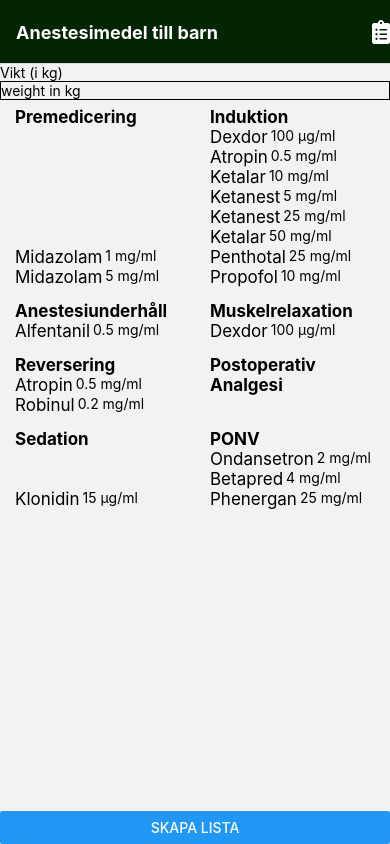
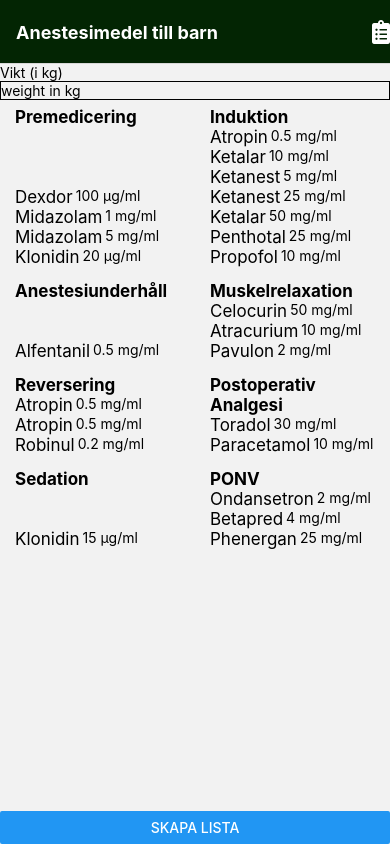
Before and after one commit to lelkespeter/medicine, a React Native app in the folder anesthesia-drugs/: screen / in a window 390 px wide. Built offline with nearby package versions, Linux system fonts and the light colour scheme.

Commit message:
drugs updaated

```diff
--- a/anesthesia-drugs/App.js
+++ b/anesthesia-drugs/App.js
@@ -7,7 +7,7 @@
 import ListScreen from "./screens/ListScreen";
 import {FontAwesome5} from "@expo/vector-icons";
 import {GlobalStyles} from "./constants/appColors";
-import WeightContextProvider from "./screens/context/weight-context";
+import WeightContextProvider from "./context/weight-context";
 
 const Stack = createNativeStackNavigator();
 
--- a/anesthesia-drugs/components/input/WeightInput.js
+++ b/anesthesia-drugs/components/input/WeightInput.js
@@ -1,6 +1,6 @@
 import {StyleSheet, Text, TextInput, View} from "react-native";
 import React, {useContext} from "react";
-import {WeightContext} from "../../screens/context/weight-context";
+import {WeightContext} from "../../context/weight-context";
 
 const WeightInput = () => {
   const {weight, weightInputHandler} = useContext(WeightContext);
--- a/anesthesia-drugs/components/output/SelectedDrugsList.js
+++ b/anesthesia-drugs/components/output/SelectedDrugsList.js
@@ -1,7 +1,7 @@
 import {StyleSheet, Text, View} from "react-native";
 import React, {useContext} from "react";
 
-import {WeightContext} from "../../screens/context/weight-context";
+import {WeightContext} from "../../context/weight-context";
 
 const SelectedDrugsList = ({item}) => {
   const {weight} = useContext(WeightContext);
--- a/anesthesia-drugs/constants/mediciner.js
+++ b/anesthesia-drugs/constants/mediciner.js
@@ -1,162 +1,189 @@
+import {nanoid} from "nanoid";
+
 export const DRUGS = [
   {
-    drugId: new Date().getTime(),
+    drugId: nanoid(),
     catId: ["c7"],
     drugName: "Klonidin",
     styrka: "15 µg/ml",
     recept: "1 ml catapressan 150 µg/ml + 9 ml NaCl",
-    dosimG: "",
     dosIµG: 1,
     obs: "barn > 1 år",
   },
   {
-    drugId: new Date().getTime(),
+    drugId: nanoid(),
     catId: ["c8"],
     drugName: "Ondansetron",
     styrka: "2 mg/ml",
-    recept: "",
-    dosimG: 0.1,
-    dosIµG: "",
+    dosiMg: 0.1,
     obs: "maximalt 2 ml",
   },
   {
-    drugId: new Date().getTime(),
+    drugId: nanoid(),
     catId: ["c8"],
     drugName: "Betapred",
     styrka: "4 mg/ml",
-    dosimG: 0.2,
-    dosIµG: "",
+    dosiMg: 0.2,
     obs: "maximalt 1 ml",
   },
   {
-    drugId: new Date().getTime(),
+    drugId: nanoid(),
     catId: ["c8"],
     drugName: "Phenergan",
     styrka: "25 mg/ml",
-    dosimG: 0.5,
-    dosIµG: "",
+    dosiMg: 0.5,
     obs: "maximalt 0,5 ml",
   },
   {
-    drugId: new Date().getTime(),
-    catId: ["c2", "c4"],
+    drugId: nanoid(),
+    catId: ["c1"],
     drugName: "Dexdor",
     styrka: "100 µg/ml",
     dosIµG: 1,
     dosIµG_2: 2,
-    obs: "Nasalt",
+    obs: "Nasalt. Späds inte! Anslag efter caa 20 min",
   },
   {
-    drugId: new Date().getTime(),
+    drugId: nanoid(),
     catId: ["c2", "c5"],
     drugName: "Atropin",
     styrka: "0.5 mg/ml",
     dosIµG: 10,
     obs: "maximalt 1 ml",
   },
+  {
+    drugId: nanoid(),
+    catId: ["c5"],
+    drugName: "Atropin",
+    styrka: "0.5 mg/ml",
+    dosIµG: 20,
+    obs: "Reversering",
+  },
 
   {
-    drugId: new Date().getTime(),
+    drugId: nanoid(),
     catId: ["c1"],
     drugName: "Midazolam",
     styrka: "1 mg/ml",
-    recept: "",
-    dosimG: 0.1,
-    dosIµG: "",
-    obs: " ",
+    dosiMg: 0.1,
   },
   {
-    drugId: new Date().getTime(),
+    drugId: nanoid(),
     catId: ["c1"],
     drugName: "Midazolam",
     styrka: "5 mg/ml",
-    recept: "",
-    dosimG: 0.1,
-    dosIµG: "",
-    obs: " ",
+    dosiMg: 0.1,
   },
   {
-    drugId: new Date().getTime(),
+    drugId: nanoid(),
     catId: ["c5"],
     drugName: "Robinul",
     styrka: "0.2 mg/ml",
-    recept: "",
-    dosimG: "",
     dosIµG: 10,
-    obs: " ",
   },
   {
-    drugId: new Date().getTime(),
+    drugId: nanoid(),
     catId: ["c2"],
     drugName: "Ketalar",
     styrka: "10 mg/ml",
-    recept: "",
-    dosimG: 2,
-    dosIµG: "",
-    obs: " ",
+    dosiMg: 2,
   },
   {
-    drugId: new Date().getTime(),
+    drugId: nanoid(),
     catId: ["c2"],
     drugName: "Ketanest",
     styrka: "5 mg/ml",
-    recept: "",
-    dosimG: 0.5,
-    dosimG_2: 1,
-    dosIµG: "",
-    obs: " ",
+    dosiMg: 0.5,
+    dosiMg_2: 1,
   },
   {
-    drugId: new Date().getTime(),
+    drugId: nanoid(),
     catId: ["c2"],
     drugName: "Ketanest",
     styrka: "25 mg/ml",
-    recept: "",
-    dosimG: 0.5,
-    dosimG_2: 1,
-    dosIµG: "",
-    obs: " ",
+    dosiMg: 0.5,
+    dosiMg_2: 1,
   },
   {
-    drugId: new Date().getTime(),
+    drugId: nanoid(),
     catId: ["c2"],
     drugName: "Ketalar",
     styrka: "50 mg/ml",
-    recept: "",
-    dosimG: 2,
-    dosIµG: "",
-    obs: " ",
+    dosiMg: 2,
   },
   {
-    drugId: new Date().getTime(),
+    drugId: nanoid(),
     catId: ["c2"],
     drugName: "Penthotal",
     styrka: "25 mg/ml",
-    recept: "1 st Torrrampull i 20 ml Sterilt vatten",
-    dosimG: 5,
-    dosIµG: "",
+    recept: "1 st Torrampull i 20 ml Sterilt vatten",
+    dosiMg: 5,
   },
   {
-    drugId: new Date().getTime(),
+    drugId: nanoid(),
     catId: ["c2"],
     drugName: "Propofol",
     styrka: "10 mg/ml",
-    recept: "",
     dosiMg: 2,
     dosiMg_2: 3,
-    dosIµG: "",
-    obs: " ",
   },
   {
-    drugId: new Date().getTime(),
+    drugId: nanoid(),
     catId: ["c3"],
     drugName: "Alfentanil",
     styrka: "0.5 mg/ml",
-    recept: "",
-    dosimG: "",
     dosIµG: 5,
     dosIµG_2: 10,
     dosIµG_3: 20,
-    obs: " ",
+  },
+  {
+    drugId: nanoid(),
+    catId: ["c1"],
+    drugName: "Klonidin",
+    styrka: "20 µg/ml",
+    dosIµG: 5,
+    obs: "Per os. 60 - 90 min i förväg",
+  },
+  {
+    drugId: nanoid(),
+    catId: ["c4"],
+    drugName: "Celocurin",
+    styrka: "50 mg/ml",
+    dosiMg: 1,
+  },
+  {
+    drugId: nanoid(),
+    catId: ["c4"],
+    drugName: "Atracurium",
+    styrka: "10 mg/ml",
+    dosiMg: 0.3,
+    dosiMg_2: 0.5,
+    obs: "för intubation",
+  },
+  {
+    drugId: nanoid(),
+    catId: ["c4"],
+    drugName: "Pavulon",
+    styrka: "2 mg/ml",
+    dosiMg: 0.1,
+    dosiMg_2: 0.02,
+  },
+  {
+    drugId: nanoid(),
+    catId: ["c6"],
+    drugName: "Toradol",
+    styrka: "30 mg/ml",
+    dosiMg: 0.3,
+    dosiMg_2: 0.5,
+    obs: "för intubation",
+  },
+  {
+    drugId: nanoid(),
+    catId: ["c6"],
+    drugName: "Paracetamol",
+    styrka: "10 mg/ml",
+    dosiMg: 7.5,
+    dosiMg_2: 15,
+    obs: "< 10 kg 7,5 mg/kg. Annars 15 mg/kg",
   },
 ];
--- a/anesthesia-drugs/package.json
+++ b/anesthesia-drugs/package.json
@@ -13,6 +13,7 @@
     "@react-navigation/native-stack": "^6.9.12",
     "expo": "~48.0.10",
     "expo-status-bar": "~1.4.4",
+    "nanoid": "^4.0.2",
     "react": "18.2.0",
     "react-native": "0.71.6",
     "react-native-safe-area-context": "4.5.0",
```
Also changed, not shown: anesthesia-drugs/context/weight-context.js (renamed from anesthesia-drugs/screens/context/weight-context.js), 1 other file (tests, documents, lock files or other folders).
